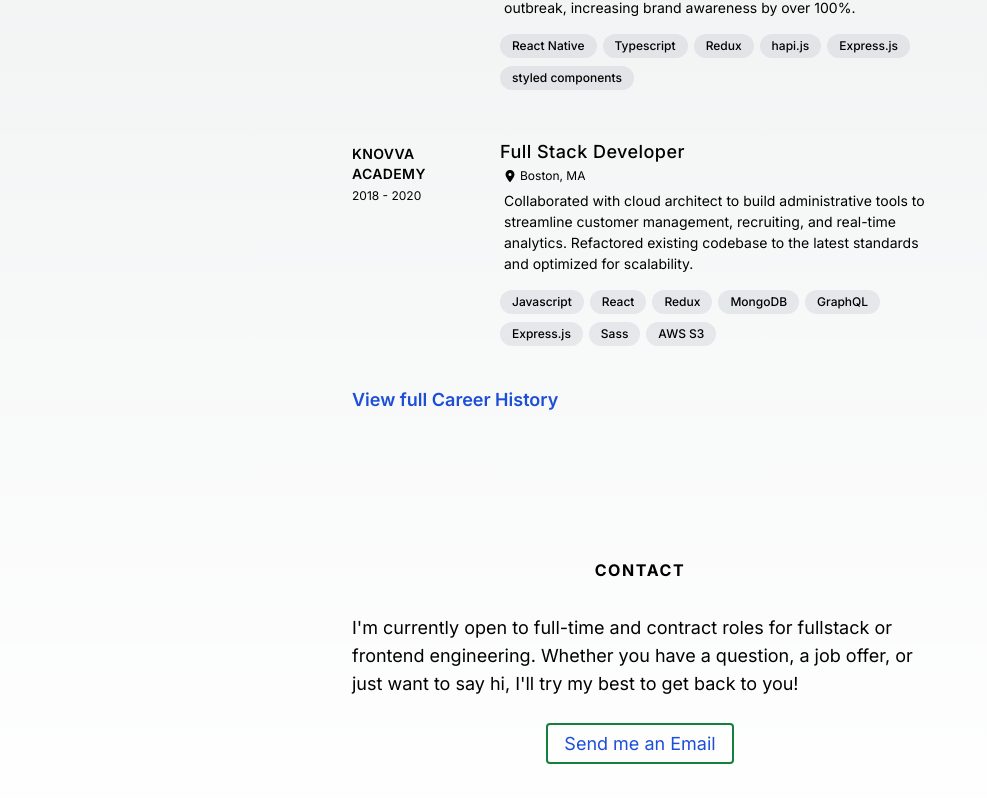
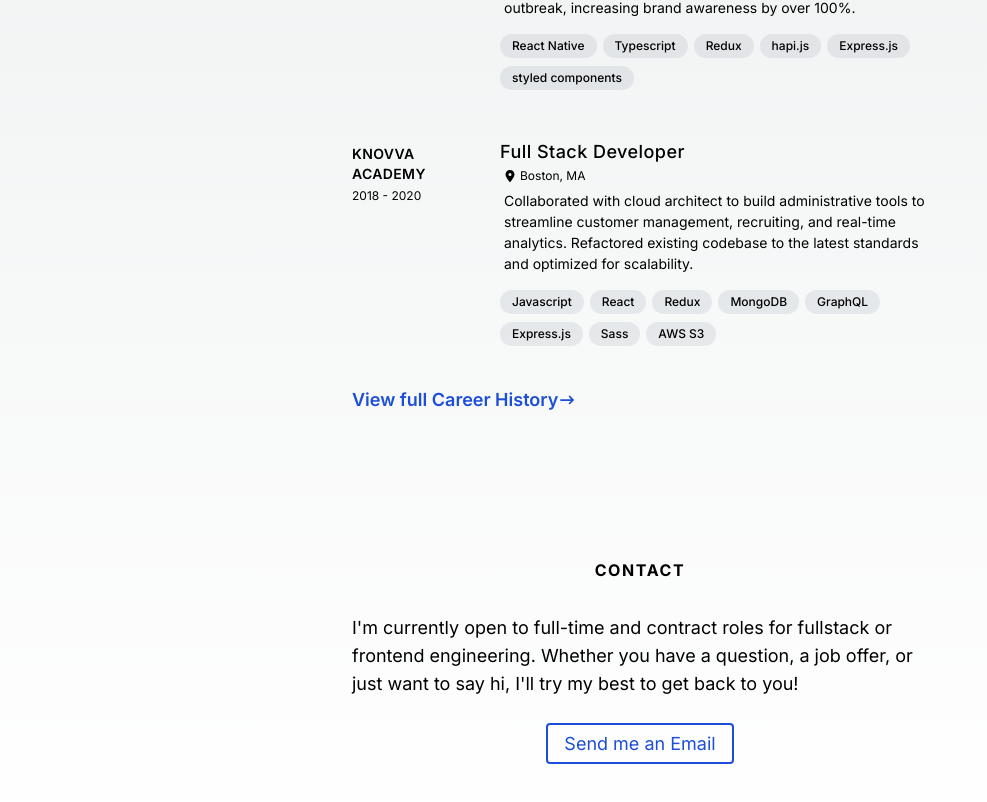
Before and after one commit to villacreses/personal-site, a Next.js app: page / in a window 1280 px wide. Shown: the part 1906-2708 px from the top of the page, without its empty margins (0-987 px from the left). Built offline with nearby package versions, Linux system fonts and the light colour scheme.

Commit message:
Link animations

```diff
--- a/src/app/(professional)/globals.css
+++ b/src/app/(professional)/globals.css
@@ -53,4 +53,12 @@ body {
   .text-balance {
     text-wrap: balance;
   }
+
+  .transition-default {
+    @apply transition-all duration-300 ease-in-out
+  }
+
+  .link-colors {
+    @apply border-blue-700 hover:border-blue-900 dark:border-green-300 dark:hover:border-green-500
+  }
 }
--- a/src/app/(professional)/page.tsx
+++ b/src/app/(professional)/page.tsx
@@ -62,7 +62,7 @@ export default function Home() {
           <p className="mt-8 mb-3 max-w-xl mx-auto text-lg text-center">
             <a
               href="mailto:MarioVillacreses@outlook.com"
-              className="rounded px-4 py-2 border-2 border-green-700"
+              className="rounded px-4 py-2 border-2 link-colors transition-default"
             >
               Send me an Email
             </a>
--- a/src/components/Icon.tsx
+++ b/src/components/Icon.tsx
@@ -1,5 +1,5 @@
 import {ComponentProps, CSSProperties, FC} from 'react';
-import Link, {LinkProps} from 'next/link';
+import Link from 'next/link';
 import {FontAwesomeIcon} from '@fortawesome/react-fontawesome';
 import {
   faGithub,
@@ -25,6 +25,7 @@ import {
   faCaretDown,
   faLocationDot,
   faLink,
+  faArrowRightLong,
 } from '@fortawesome/free-solid-svg-icons';
 
 export enum ExperienceCategory {
@@ -54,6 +55,7 @@ export const iconMap = {
   location: faLocationDot,
   envelope: faEnvelope,
   clock: faClock,
+  rightArrow: faArrowRightLong,
   [ExperienceCategory.JOBS]: faSuitcase,
   [ExperienceCategory.HACKATHON]: faHourglass,
   [ExperienceCategory.EDUCATION]: faGraduationCap,
@@ -78,7 +80,7 @@ export interface IconLinkProps extends ComponentProps<typeof Link> {
 };
 
 export const Icon: FC<IconPropsWithId> = ({ iconId, containerStyles, size, style, className, ...props }) => {
-  const sizeStyles = size || !className ? { height: size, width: size } : {};
+  const sizeStyles = size ? { height: size, width: size } : {};
 
   return (
     <FontAwesomeIcon
--- a/src/components/InlineLink.tsx
+++ b/src/components/InlineLink.tsx
@@ -1,12 +1,14 @@
 import Link from 'next/link';
 import { FC, PropsWithChildren, ComponentProps } from 'react';
+import {Icon} from './Icon';
+import { classNames } from '@/utils';
 
 const IconArrowUpRight = () => (
   <svg
     xmlns="http://www.w3.org/2000/svg"
     viewBox="0 0 20 20"
     fill="currentColor"
-    className="inline-block w-4 pt-1 transform ease-in-out duration-300 group-hover:-translate-y-0.5 group-hover:translate-x-0.5"
+    className="inline-block w-4 pt-1 transition-default group-hover:-translate-y-0.5 group-hover:translate-x-0.5"
     aria-hidden="true"
   >
     <path
@@ -17,15 +19,30 @@ const IconArrowUpRight = () => (
   </svg>
 );
 
+const ArrowRight = () => (
+  <Icon
+    iconId="rightArrow"
+    size={14}
+    className="ml-0.5 transition-default group-hover:translate-x-1"
+  />
+);
+
 type InlineLinkProps = Omit<ComponentProps<typeof Link>, 'className'>
 
 export const InlineLink: FC<PropsWithChildren<InlineLinkProps>> = ({
   children,
   target,
   ...props
-}) => (
-  <Link className={'flex flex-row group'} target={target} {...props}>
-    {children + ' '}
-    {target === '_blank' ? <IconArrowUpRight /> : null}
-  </Link>
-);
+}) => {
+  const className = classNames([
+    'flex flex-row group transition-default',
+    target !== '_blank' && 'items-center'
+  ]);
+
+  return (
+    <Link className={className} target={target} {...props}>
+      {children + ' '}
+      {target === '_blank' ? <IconArrowUpRight /> : <ArrowRight />}
+    </Link>
+  );
+};
--- a/src/components/ItemListSocialLinks.tsx
+++ b/src/components/ItemListSocialLinks.tsx
@@ -6,7 +6,7 @@ export const SocialLinks: FC<{ items: IconLinkProps[] }> = ({ items }) => (
     {items.map(props => (
       <li key={props.label}>
         <IconLink
-          className={'block transition duration-300 hover:-translate-y-0.5 h-[30px] w-[30px]'}
+          className={'block transition-default hover:-translate-y-0.5 h-[30px] w-[30px]'}
           target="_blank"
           {...props}
         />
--- a/src/utils/index.ts
+++ b/src/utils/index.ts
@@ -2,3 +2,6 @@ const years = 1000 * 60 * 60 * 24 * 365;
 
 export const yearsSince = (datestring: string) =>
   (Date.now() - (new Date(datestring)).getTime()) / years;
+
+export const classNames = (classArr: Array<string|false>) =>
+  classArr.filter(include => include).join(' ');
```
Also changed, not shown: src/app/(professional)/(linked-pages)/career-history/page.tsx (line endings or trailing spaces), src/app/(professional)/(linked-pages)/layout.tsx (line endings or trailing spaces).
